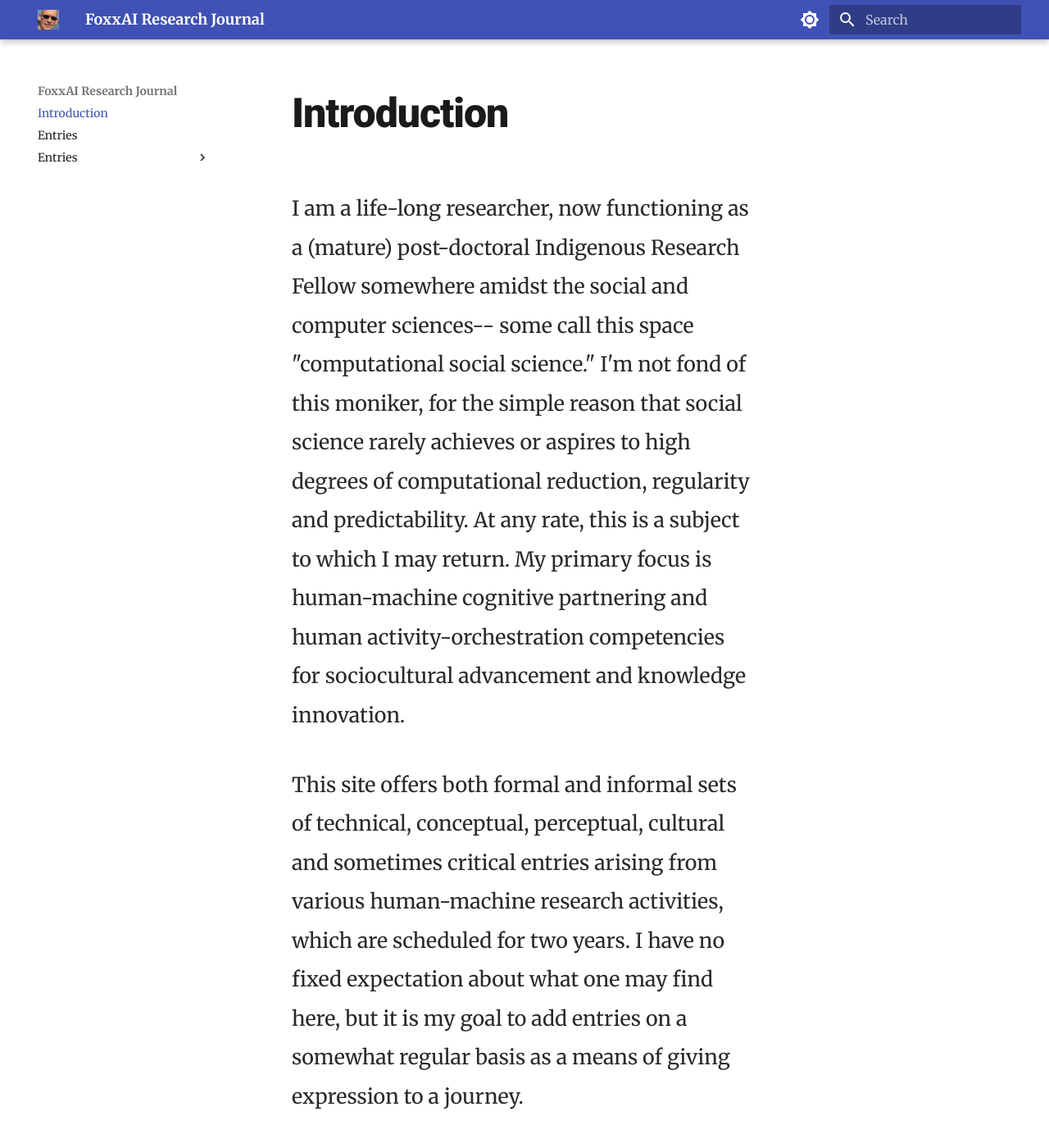
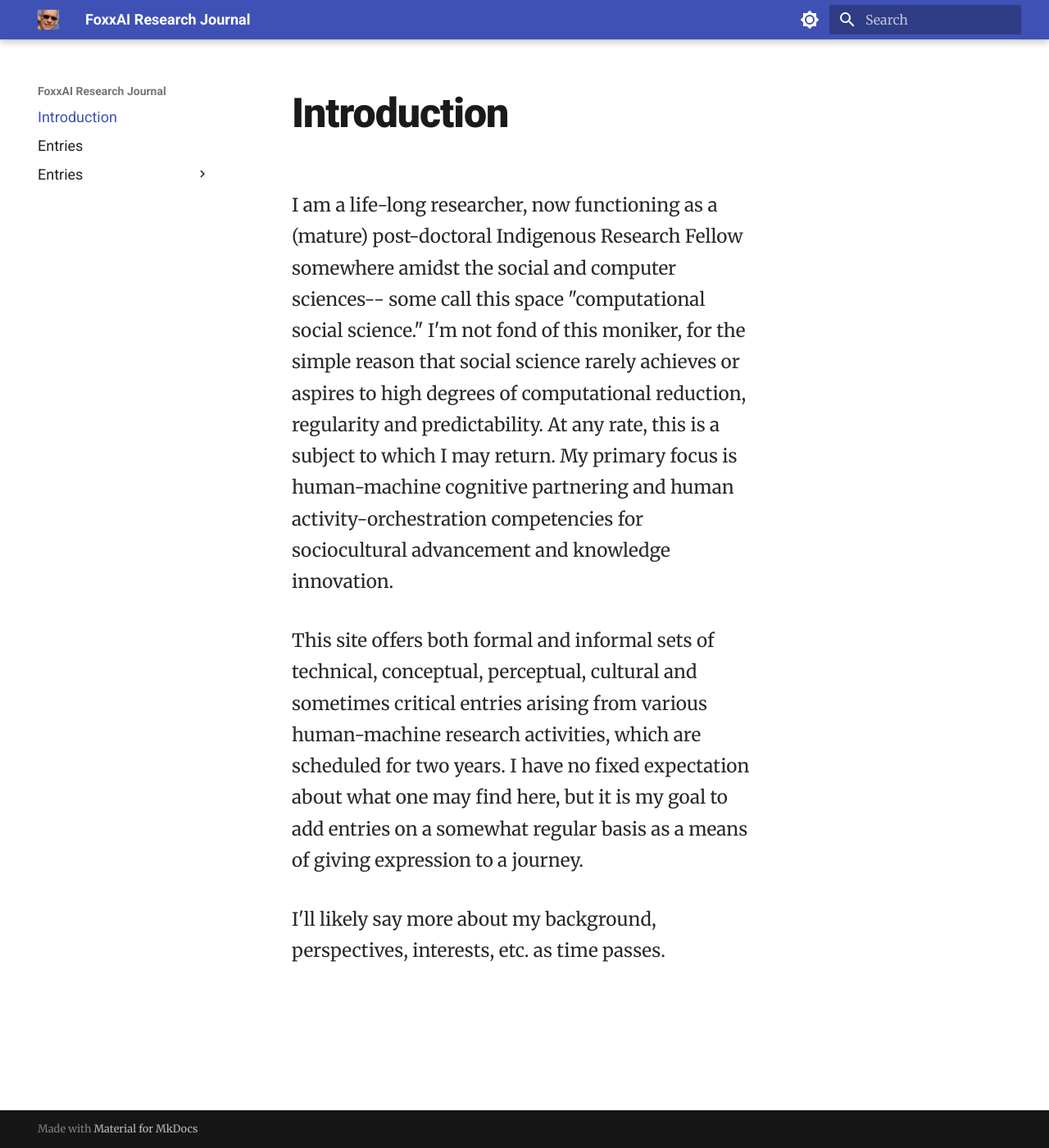
Before and after one commit to Foxxai/foxxai.xyz, an MkDocs documentation site: the page built from docs/index.md, in a window 1280 px wide and 1400 px high. Shown: the whole window at 82% size. Built offline with MkDocs 1.6.1 and Material for MkDocs 9.7.7, drawn with Linux system fonts in a browser that asks for light colours; some web fonts are replaced.

Commit message:
More Style Adjustments

```diff
--- a/docs/stylesheets/extra.css
+++ b/docs/stylesheets/extra.css
@@ -1,5 +1,36 @@
 /* Import Google Fonts */
 @import url('https://fonts.googleapis.com/css2?family=Merriweather:ital,wght@0,400;0,700;1,400;1,700&family=Roboto:wght@400;500;700;900&display=swap');
+
+/* Apply Roboto to navigation and header elements */
+.md-header,
+.md-nav,
+.md-tabs,
+.md-sidebar {
+    font-family: "Roboto", Arial, sans-serif;
+}
+
+/* Site title in header */
+.md-header__title {
+    font-family: "Roboto", Arial, sans-serif;
+    font-weight: 700;
+}
+
+/* Navigation items */
+.md-nav__item {
+    font-family: "Roboto", Arial, sans-serif;
+    font-size: 0.9rem;
+}
+
+/* Navigation section titles */
+.md-nav__title {
+    font-family: "Roboto", Arial, sans-serif;
+    font-weight: 700;
+}
+
+/* Top navigation tabs */
+.md-tabs__link {
+    font-family: "Roboto", Arial, sans-serif;
+}
 
 /* Typography customization */
 :root {
@@ -22,8 +53,8 @@
 
 /* Body text */
 .md-typeset {
-    font-size: 1.25rem !important;
-    line-height: 1.9;
+    font-size: 1.125rem !important;  /* Reduced from 1.25rem */
+    line-height: 1.7;                /* Reduced from 1.9 */
     color: #292929;
     font-weight: 400;
 }
```
